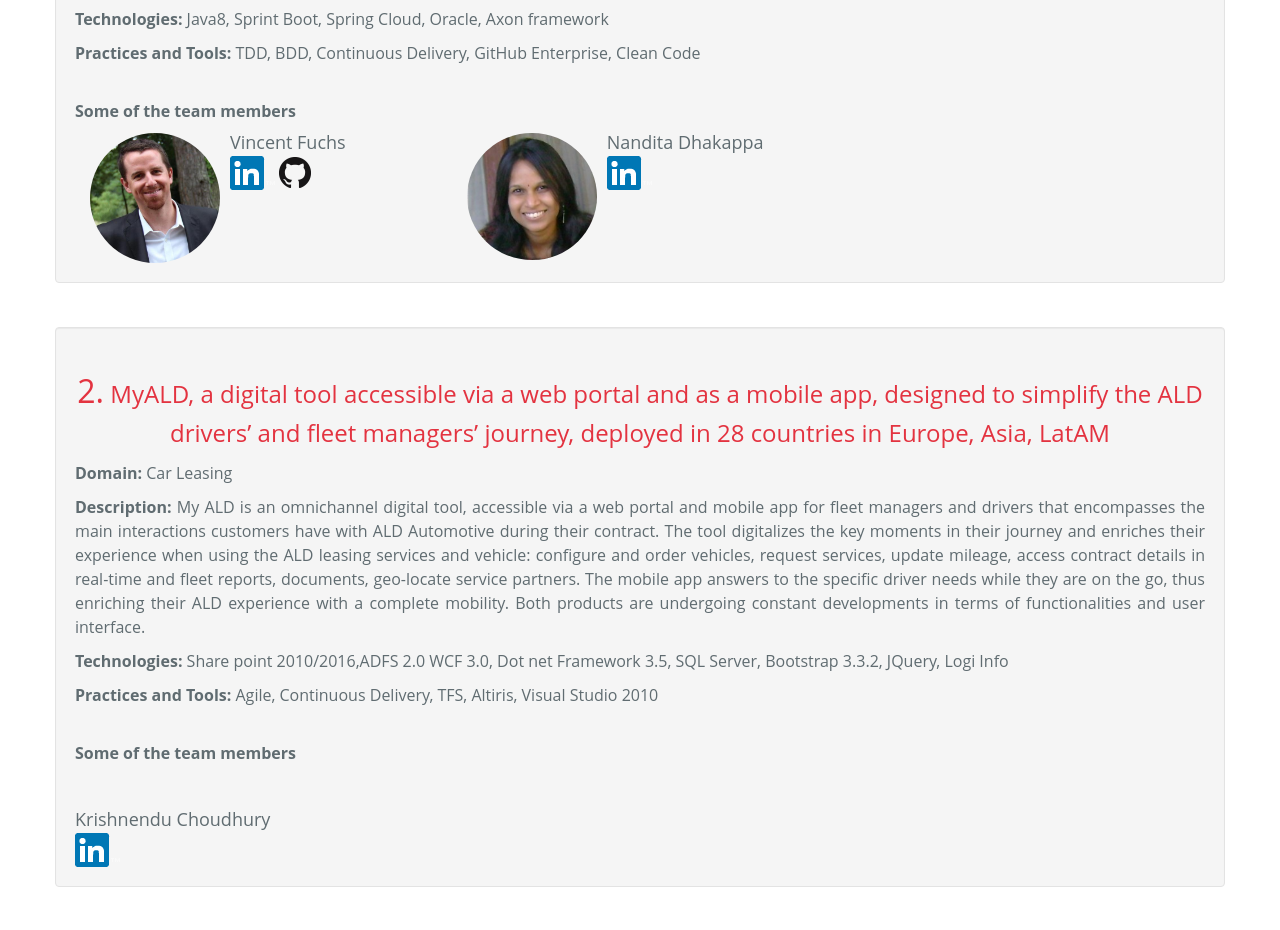
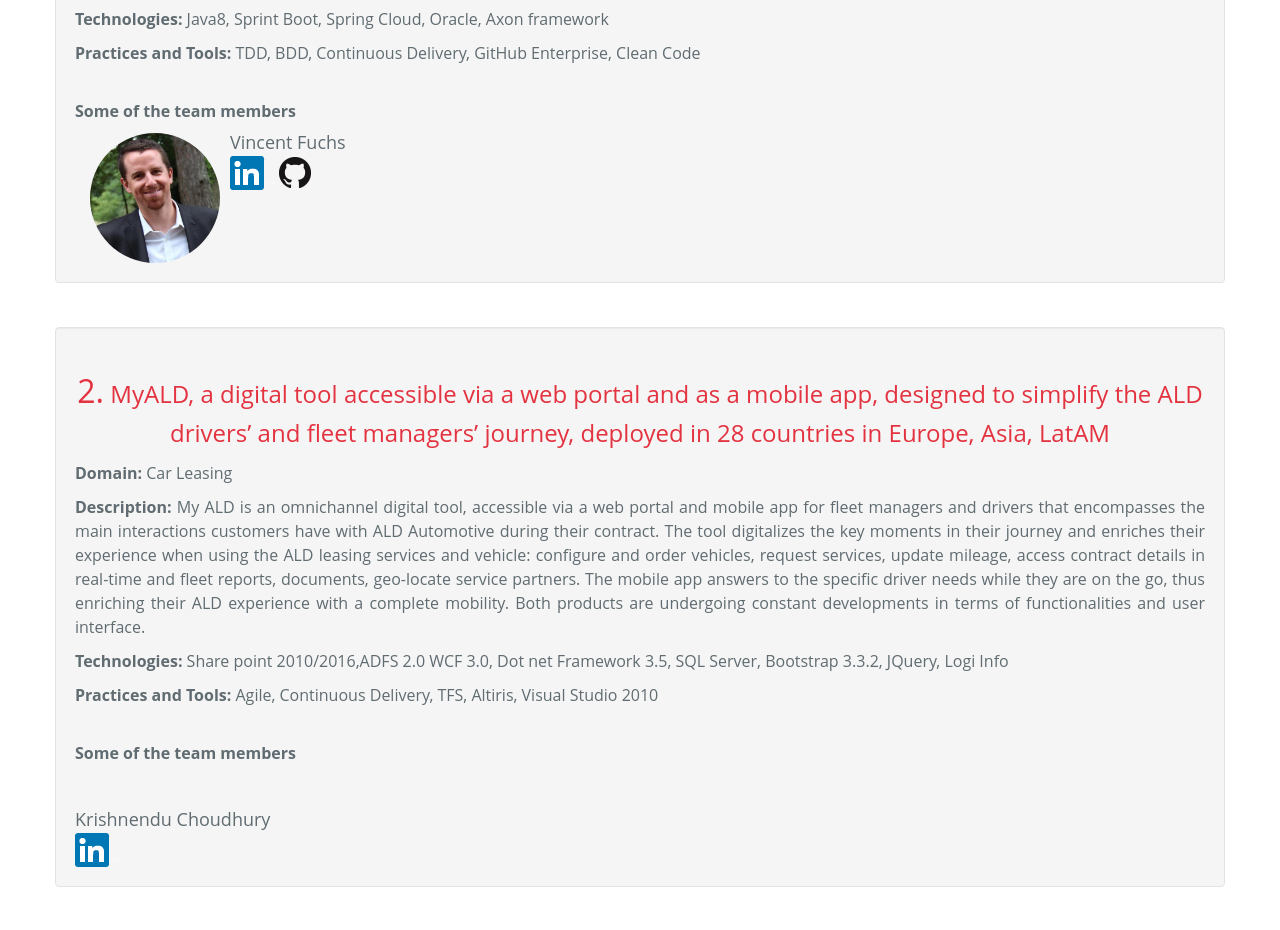
Before and after one commit to societe-generale/societe-generale.github.io, a plain HTML site: page GSC/index.html in a window 1280 px wide. Shown: the part 1122-2052 px from the top of the page. Drawn offline with Linux system fonts and the light colour scheme.

Commit message:
removing Nandita's profile

```diff
--- a/GSC/index.html
+++ b/GSC/index.html
@@ -97,14 +97,6 @@
                                 src="images/linkedIn_logo.png" width="45" height="34" alt=""/></a> <a
                             href="https://github.com/vincent-fuchs?tab=overview&from=2016-08-01&to=2016-08-31&utf8=%E2%9C%93"
                             target="_blank"><img src="images/Github_logo.png" width="32" height="32" alt=""/></a></div>
-                </div>
-
-                <div class="media col-lg-4" style="margin-top:0px">
-                    <div class="media-left"><img src="images/nandita.jpg" class="img-circle" width="130" alt="Placeholder image"></div>
-                    <div class="media-body">
-                        <h4 class="media-heading">Nandita Dhakappa</h4>
-                        <a href="https://www.linkedin.com/in/nandita-dhakappa-4a6a128" target="_blank"><img
-                                src="images/linkedIn_logo.png" width="45" height="34" alt=""/></a></div>
                 </div>
             </div>
 
```
